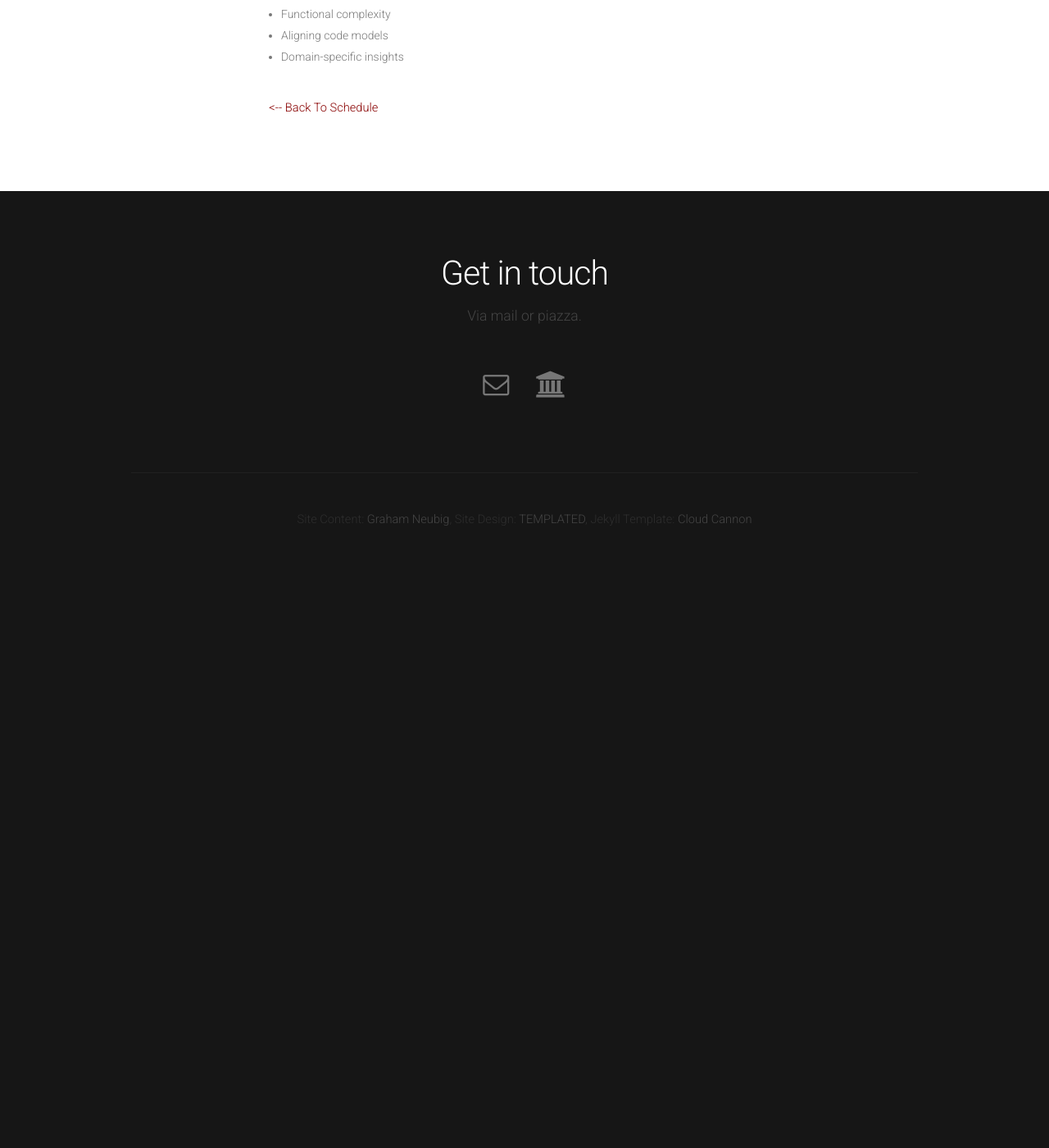
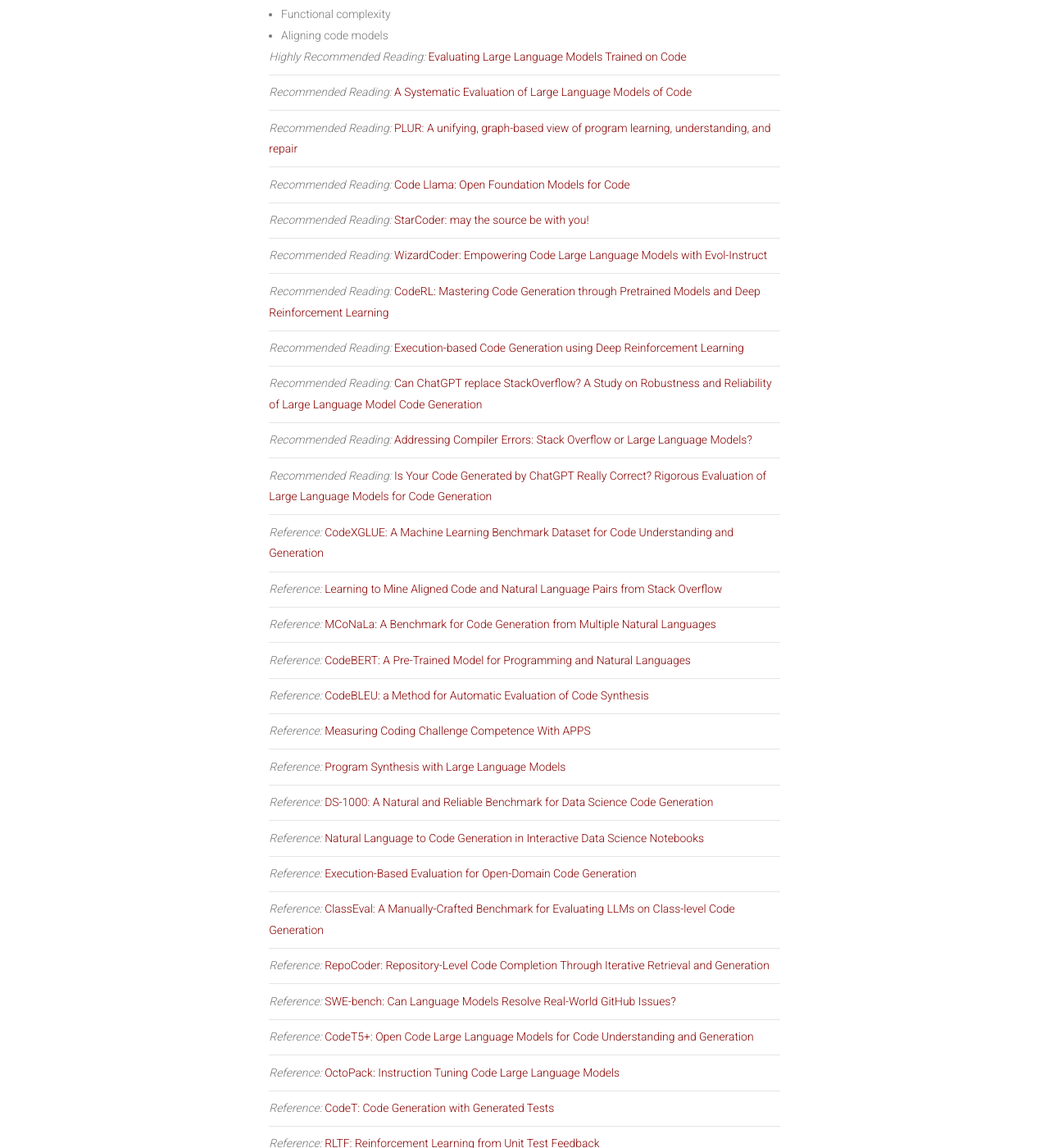
Before and after one commit to cmu-anlp/cmu-anlp.github.io, a Jekyll site: the page built from _posts/2023-11-09-code-generation.html, in a window 1280 px wide and 1400 px high, scrolled down 684 px. Shown: the whole window at 82% size. Built offline with Jekyll 4.4.1, drawn with Linux system fonts in a browser that asks for light colours; nearby versions of some CDN libraries; before the commit the page ends 1375 px from its top, so only the background shows below that; some of the changed text lies outside the part shown.

Commit message:
add code lecture refs

```diff
--- a/_posts/2023-11-09-code-generation.html
+++ b/_posts/2023-11-09-code-generation.html
@@ -11,9 +11,41 @@
   <li>Test creation</li>
   <li>Functional complexity</li>
   <li>Aligning code models</li>
-  <li>Domain-specific insights</li>
 </ul>
 <ul class="default">
+  <li><i>Highly Recommended Reading:</i> <a href="https://arxiv.org/abs/2107.03374">Evaluating Large Language Models Trained on Code</a></li>
+  <li><i>Recommended Reading:</i> <a href="http://arxiv.org/abs/2202.13169v3">A Systematic Evaluation of Large Language Models of Code</a></li>
+  <li><i>Recommended Reading:</i> <a href="https://proceedings.neurips.cc/paper/2021/file/c2937f3a1b3a177d2408574da0245a19-Paper.pdf">PLUR: A unifying, graph-based view of program learning, understanding, and repair</a></li>
+  <li><i>Recommended Reading:</i> <a href="http://arxiv.org/abs/2308.12950v2">Code Llama: Open Foundation Models for Code</a></li>
+  <li><i>Recommended Reading:</i> <a href="https://arxiv.org/abs/2305.06161">StarCoder: may the source be with you!</a></li>
+  <li><i>Recommended Reading:</i> <a href="http://arxiv.org/abs/2306.08568v1">WizardCoder: Empowering Code Large Language Models with Evol-Instruct</a></li>
+  <li><i>Recommended Reading:</i> <a href="http://arxiv.org/abs/2207.01780v3">CodeRL: Mastering Code Generation through Pretrained Models and Deep Reinforcement Learning</a></li>
+  <li><i>Recommended Reading:</i> <a href="http://arxiv.org/abs/2301.13816v4">Execution-based Code Generation using Deep Reinforcement Learning</a></li>
+  <li><i>Recommended Reading:</i> <a href="http://arxiv.org/abs/2308.10335v4">Can ChatGPT replace StackOverflow? A Study on Robustness and Reliability of Large Language Model Code Generation</a></li>
+  <li><i>Recommended Reading:</i> <a href="http://arxiv.org/abs/2307.10793v1">Addressing Compiler Errors: Stack Overflow or Large Language Models?</a></li>
+  <li><i>Recommended Reading:</i> <a href="http://arxiv.org/abs/2305.01210v3">Is Your Code Generated by ChatGPT Really Correct? Rigorous Evaluation of Large Language Models for Code Generation</a></li>
+  <li><i>Reference:</i> <a href="http://arxiv.org/abs/2102.04664v2">CodeXGLUE: A Machine Learning Benchmark Dataset for Code Understanding and Generation</a></li>
+  <li><i>Reference:</i> <a href="http://arxiv.org/abs/1805.08949v1">Learning to Mine Aligned Code and Natural Language Pairs from Stack Overflow</a></li>
+  <li><i>Reference:</i> <a href="http://arxiv.org/abs/2203.08388v2">MCoNaLa: A Benchmark for Code Generation from Multiple Natural Languages</a></li>
+  <li><i>Reference:</i> <a href="">CodeBERT: A Pre-Trained Model for Programming and Natural Languages</a></li>
+  <li><i>Reference:</i> <a href="http://arxiv.org/abs/2009.10297v2">CodeBLEU: a Method for Automatic Evaluation of Code Synthesis</a></li>
+  <li><i>Reference:</i> <a href="http://arxiv.org/abs/2105.09938v3">Measuring Coding Challenge Competence With APPS</a></li>
+  <li><i>Reference:</i> <a href="">Program Synthesis with Large Language Models</a></li>
+  <li><i>Reference:</i> <a href="http://arxiv.org/abs/2211.11501v1">DS-1000: A Natural and Reliable Benchmark for Data Science Code Generation</a></li>
+  <li><i>Reference:</i> <a href="http://arxiv.org/abs/2212.09248v1">Natural Language to Code Generation in Interactive Data Science Notebooks</a></li>
+  <li><i>Reference:</i> <a href="">Execution-Based Evaluation for Open-Domain Code Generation</a></li>
+  <li><i>Reference:</i> <a href="http://arxiv.org/abs/2308.01861v2">ClassEval: A Manually-Crafted Benchmark for Evaluating LLMs on Class-level Code Generation</a></li>
+  <li><i>Reference:</i> <a href="http://arxiv.org/abs/2303.12570v3">RepoCoder: Repository-Level Code Completion Through Iterative Retrieval and Generation</a></li>
+  <li><i>Reference:</i> <a href="http://arxiv.org/abs/2310.06770v1">SWE-bench: Can Language Models Resolve Real-World GitHub Issues?</a></li>
+  <li><i>Reference:</i> <a href="">CodeT5+: Open Code Large Language Models for Code Understanding and Generation</a></li>
+  <li><i>Reference:</i> <a href="http://arxiv.org/abs/2308.07124v1">OctoPack: Instruction Tuning Code Large Language Models</a></li>
+  <li><i>Reference:</i> <a href="">CodeT: Code Generation with Generated Tests</a></li>
+  <li><i>Reference:</i> <a href="http://arxiv.org/abs/2307.04349v1">RLTF: Reinforcement Learning from Unit Test Feedback</a></li>
+  <li><i>Reference:</i> <a href="">Teaching Large Language Models to Self-Debug</a></li>
+  <li><i>Reference:</i> <a href="http://arxiv.org/abs/2302.08468v3">LEVER: Learning to Verify Language-to-Code Generation with Execution</a></li>
+  <li><i>Reference:</i> <a href="">CAT-LM Training Language Models on Aligned Code And Tests</a></li>
+  <li><i>Reference:</i> <a href="">Scaling Instruction-Finetuned Language Models</a></li>
+  <li><i>Reference:</i> <a href="">Training language models to follow instructions with human feedback</a></li>
 </ul>
 
 <p>
```
Also changed, not shown: paper_title_to_html.py (added, +40 -0 lines).
